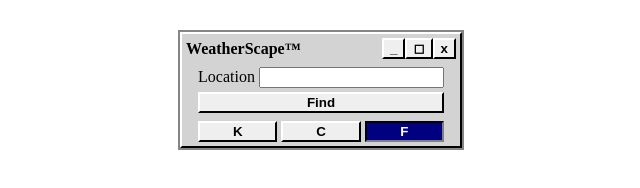
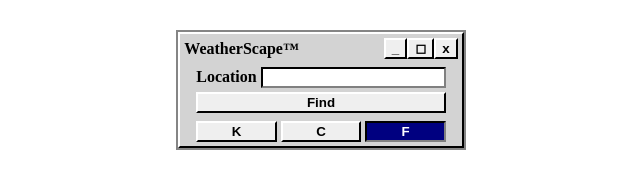
Before and after one commit to jacobsmithdev/weather-app-top, a website built with webpack: page src/index.html in a window 1280 px wide. Shown: the whole page, without its empty margins (319-959 px from the left). Built offline with nearby package versions, Linux system fonts and the light colour scheme.

Commit message:
feat(css): Style location search form

```diff
--- a/src/styles.css
+++ b/src/styles.css
@@ -68,9 +68,17 @@
 }
 
 #location-search-form {
+    font-weight: bold;
     padding: 0px 16px;
     display: grid;
     gap: 4px
+}
+
+#location-search {
+    border-top: 2px solid black;
+    border-left: 2px solid black;
+    border-bottom: 2px solid grey;
+    border-right: 2px solid grey;
 }
 
 #temp-setting {
```
